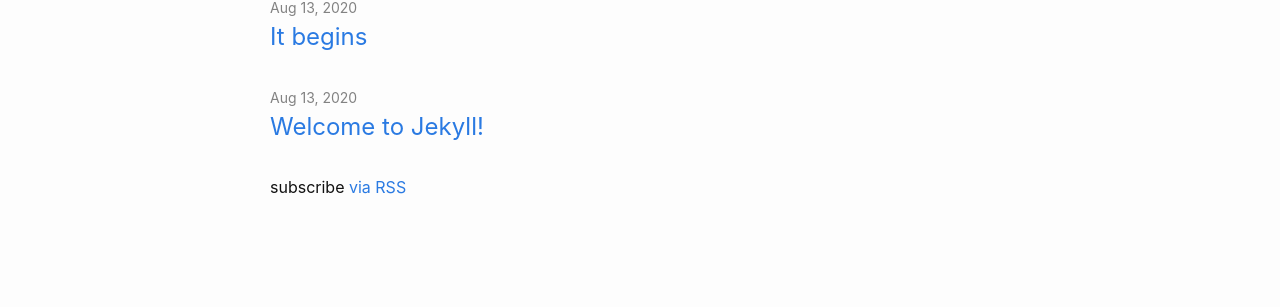
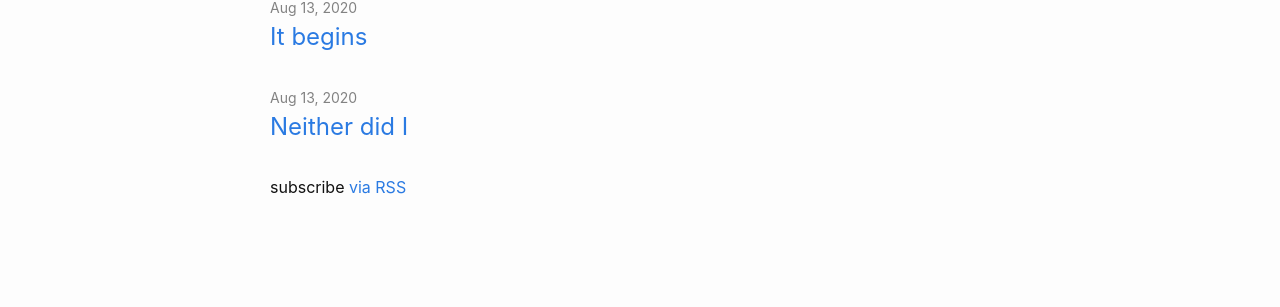
Before and after one commit to cvk/gibberish-language-blog, a Jekyll site: the page built from index.markdown, in a window 1280 px wide. Shown: the part 154-461 px from the top of the page. Built offline with Jekyll 4.4.1, drawn with Linux system fonts in a browser that asks for light colours.

Commit message:
adj post 1

```diff
--- a/_posts/2020-08-12-welcome-to-jekyll.markdown
+++ b/_posts/2020-08-12-welcome-to-jekyll.markdown
@@ -1,6 +1,6 @@
 ---
 layout: post
-title:  "Welcome to Jekyll!"
+title:  "Neither did I"
 date:   2020-08-12 20:28:40 -0700
 categories: jekyll update
 ---
@@ -24,6 +24,6 @@ print_hi('Tom')
 
 Check out the [Jekyll docs][jekyll-docs] for more info on how to get the most out of Jekyll. File all bugs/feature requests at [Jekyll’s GitHub repo][jekyll-gh]. If you have questions, you can ask them on [Jekyll Talk][jekyll-talk].
 
-[jekyll-docs]: https://jekyllrb.com/docs/home
+[instagram]: https://www.instagram.com/gibberish.umbra/
 [jekyll-gh]:   https://github.com/jekyll/jekyll
 [jekyll-talk]: https://talk.jekyllrb.com/
```
